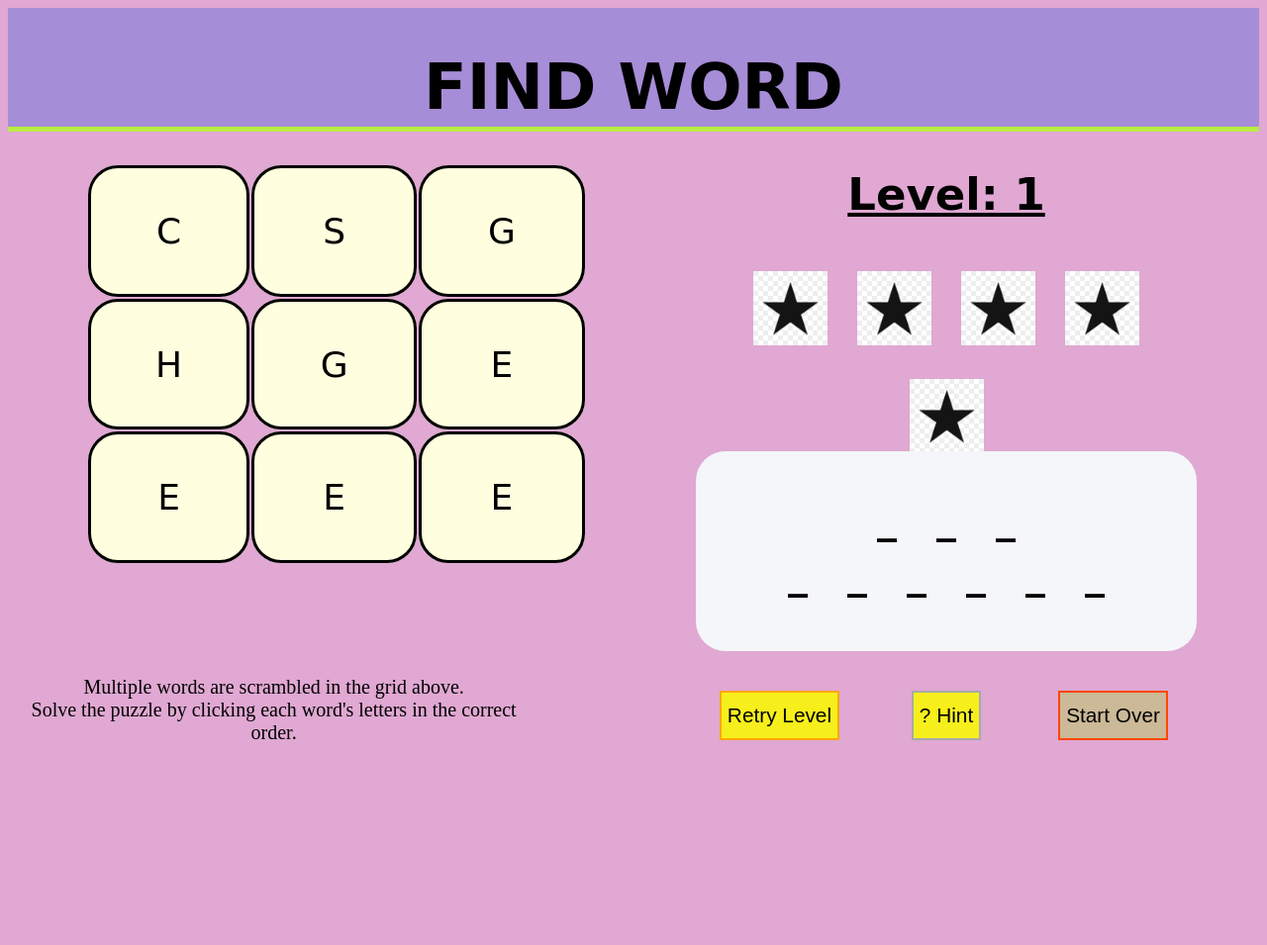
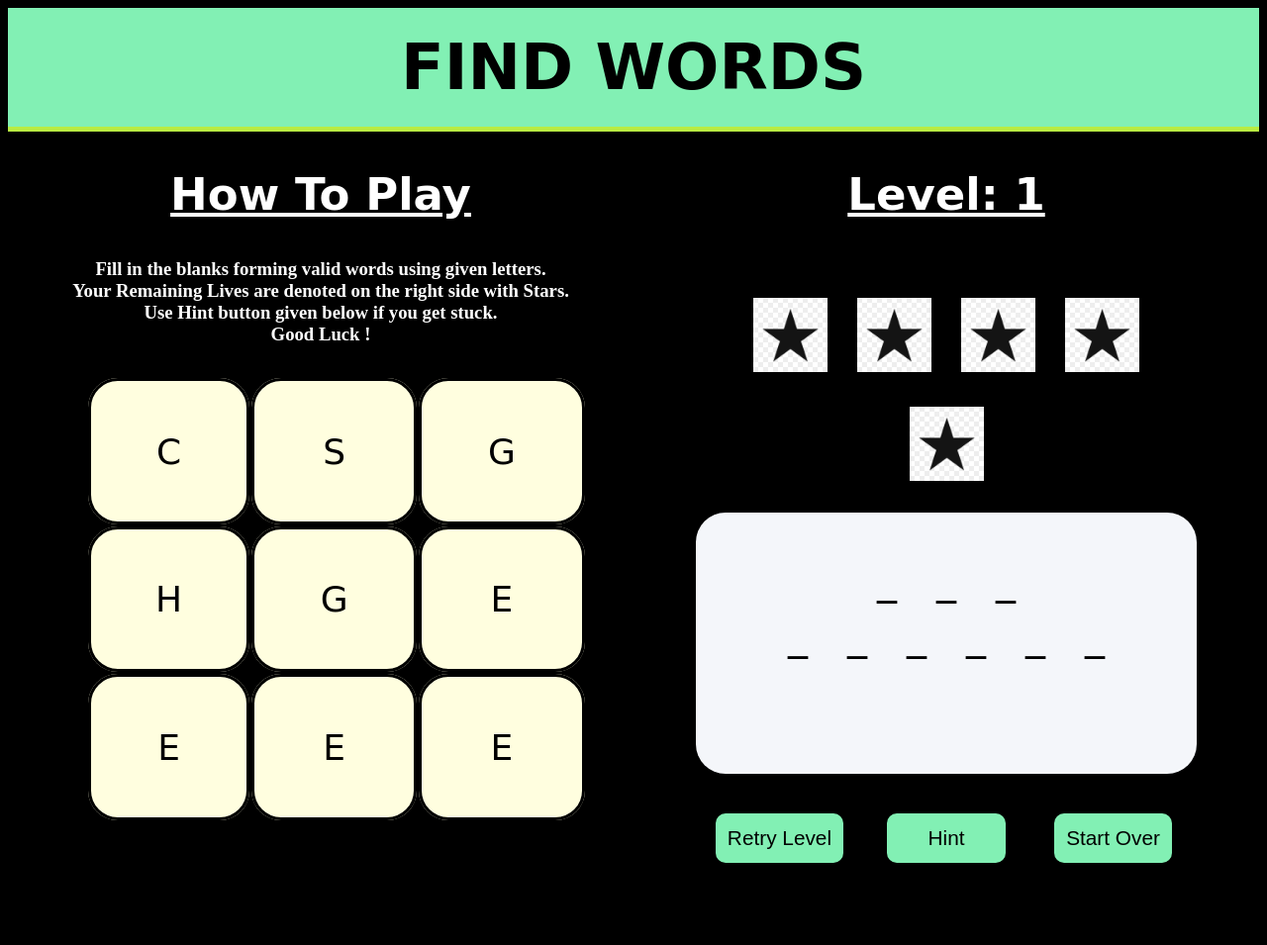
Before and after one commit to chiragm103/wordfindergame.github.io, a plain HTML site: page index.html in a window 1280 px wide. Shown: the whole page at 99% size. Before the commit the page ends 800 px from the top, so only its background shows below. Drawn offline with Linux system fonts and the light colour scheme; a web font is replaced by a local one.

Commit message:
First Edit

```diff
--- a/css/main.css
+++ b/css/main.css
@@ -1,5 +1,7 @@
 body {
-    background-color: rgb(224, 168, 210);
+    background-color: black;
+    /*background-color: rgb(224, 168, 210);
+    background-image: url('../images/bg-1.jpg');*/
     display: grid;
 }
 
@@ -8,7 +10,6 @@ main {
     grid-template-columns: 1fr 1fr;
     grid-template-areas: "leftHalf rightHalf";
     display: grid;
-
 }
 
 table {
@@ -32,7 +33,7 @@ tr, td {
 header {
     height: 15vh;
     border-bottom: #b9ec42 5px solid;
-    background-color: rgba(30, 82, 226, 0.3);
+    background-color: rgb(130, 240, 180);
 }
 
 p {
@@ -49,6 +50,7 @@ h1 {
     text-align: center;
     font-size: 4em;
     font-family: 'Cabin Sketch', cursive;
+    margin-top: 1.8%;
 }
 
 li {
@@ -80,7 +82,7 @@ ul {
     list-style: none;
     font-size: 40px;
     letter-spacing: .25em;
-    font-weight: 600;
+    font-weight: 500;
 }
 
 h2 {
@@ -89,10 +91,11 @@ h2 {
     font-size: 45px;
     font-family: 'Cabin Sketch', cursive;
 }
-
+#level-display {
+    padding: none;
+}
 .lives {
     grid-area: eggs;
-
 }
 
 #blank-spaces {
@@ -139,17 +142,24 @@ h2 {
 
 #retry {
     grid-area: retry;
-    border: orange 2px solid;
+    background-color: rgb(130, 240, 180);
+    border: rgb(130, 240, 180) 2px solid;
+    border-radius: 10px;
+    padding: 0px 10px;
 }
 
 #hint {
     grid-area: hint;
-    border: darkgrey 2px solid;
+    background-color: rgb(130, 240, 180);
+    border: rgb(130, 240, 180) 2px solid;
+    border-radius: 10px;
+    padding: 0px 40px;
 }
 
 #quit {
     grid-area: quit;
-    border: orangered 2px solid;
-    background-color: rgba(196, 193, 130, 0.728);
-
+    background-color: rgb(130, 240, 180);
+    border: rgb(130, 240, 180) 2px solid;
+    border-radius: 10px;
+    padding: 0px 10px;
 }
--- a/index.html
+++ b/index.html
@@ -13,10 +13,18 @@
 <body>
 
         <header>
-            <h1 id="title-display">FIND WORD</h1>
+            <h1 id="title-display">FIND WORDS</h1>
         </header>
         <main>
             <section id="left-half">
+                <div style="text-align: center; color: white;">
+                    <h2>How To Play</h2>
+                    <h3> Fill in the blanks forming valid words using given letters.
+                        <br>Your Remaining Lives are denoted on the right side with Stars.
+                        <br> Use Hint button given below if you get stuck.
+                        <br> Good Luck !
+                    </h3>
+                </div>
             <table>
                 <tr>
                     <td id="l1" class="level-up-invisible">L1</td>
@@ -43,19 +51,29 @@
                     <td id="l7" class="level-up-invisible">L7</td>
                 </tr>
             </table>
-            <p>Multiple words are scrambled in the grid above.<br> Solve the puzzle by clicking each word's letters in the correct order.</p>
+            <!--<div style="text-align: center;">
+                <p> HOW TO PLAY !
+                    <br>Your Remaining Lives are denoted on the right side with Stars.
+                    <br> You will lose a life every time you enter an incorrect word.
+                    <br> Fill in the blanks forming valid words using above letters.
+                </p>
+            </div>-->
+
             </section>
             <section id="right-half">
-                <h2 id="level-display">Level 1</h2>
+                <h2 id="level-display" style="color: white;">Level 1</h2>
+                <!--<h3> Fill in the blanks forming valid words using given letters.</h3>-->
+
                 <div id="lives">
 
                 </div>
                 <ul id="blank-spaces">
 
                 </ul>
+
                 <div class="buttons">
                         <button id="retry">Retry Level</button>
-                        <button id="hint">? Hint</button>
+                        <button id="hint">Hint</button>
                         <button id="quit">Start Over</button>
                 </div>
             </section>
```
Also changed, not shown: images/bg-1.jpg (added).
